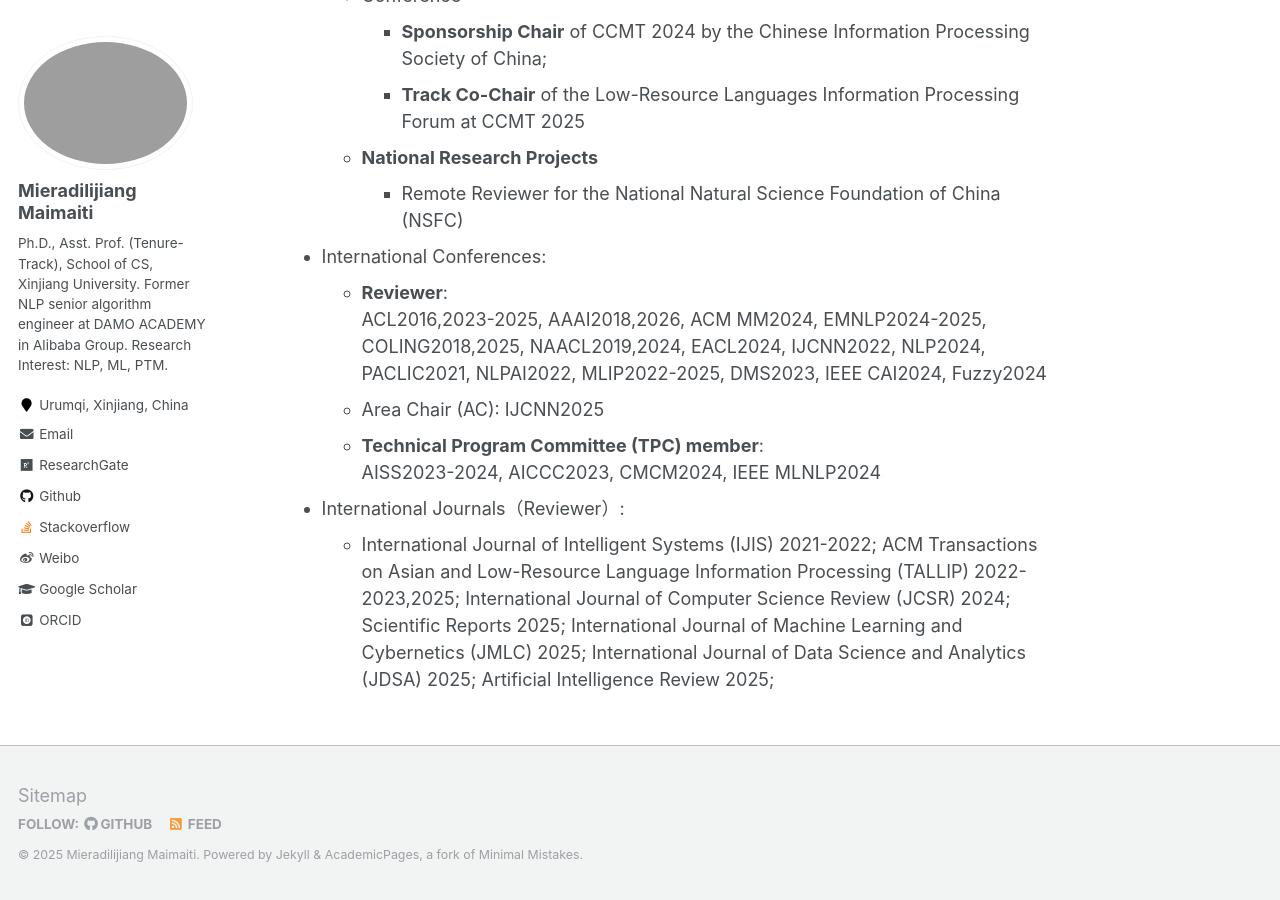
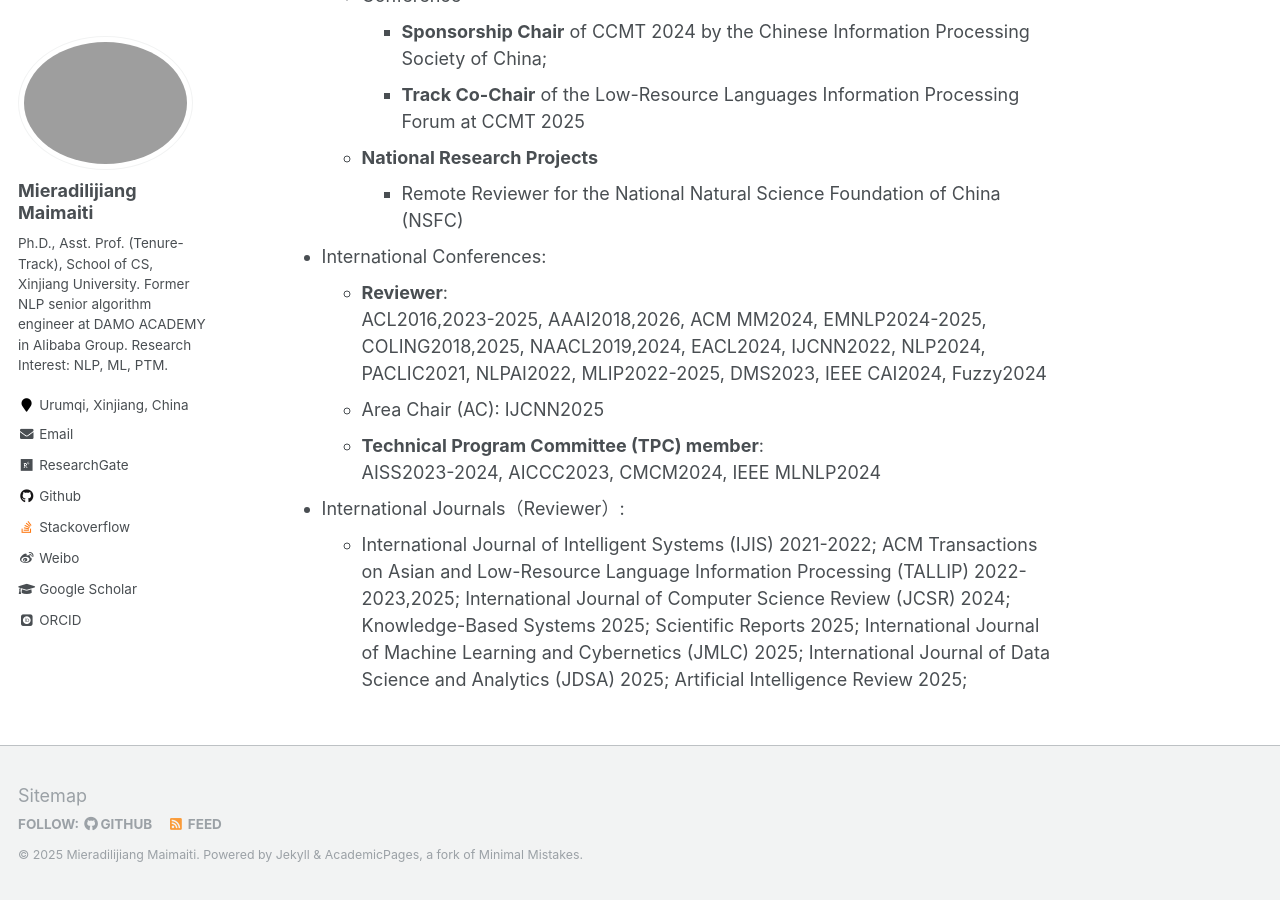
Before and after one commit to miradel51/miradel51.github.io, a Jekyll site: the page built from _pages/service.md, in a window 1280 px wide and 900 px high, scrolled down 673 px. Built offline with Jekyll 4.4.1, drawn with Linux system fonts in a browser that asks for light colours; some web fonts are replaced.

Commit message:
Update journal list in service.md

```diff
--- a/_pages/service.md
+++ b/_pages/service.md
@@ -31,4 +31,4 @@ author_profile: true
     AISS2023-2024, AICCC2023, CMCM2024, IEEE MLNLP2024
 
 - International Journals（Reviewer）:
-  - International Journal of Intelligent Systems (IJIS) 2021-2022; ACM Transactions on Asian and Low-Resource Language Information Processing (TALLIP) 2022-2023,2025; International Journal of Computer Science Review (JCSR) 2024; Scientific Reports 2025; International Journal of Machine Learning and Cybernetics (JMLC) 2025; International Journal of Data Science and Analytics (JDSA) 2025; Artificial Intelligence Review 2025;
+  - International Journal of Intelligent Systems (IJIS) 2021-2022; ACM Transactions on Asian and Low-Resource Language Information Processing (TALLIP) 2022-2023,2025; International Journal of Computer Science Review (JCSR) 2024; Knowledge-Based Systems 2025; Scientific Reports 2025; International Journal of Machine Learning and Cybernetics (JMLC) 2025; International Journal of Data Science and Analytics (JDSA) 2025; Artificial Intelligence Review 2025;
```
